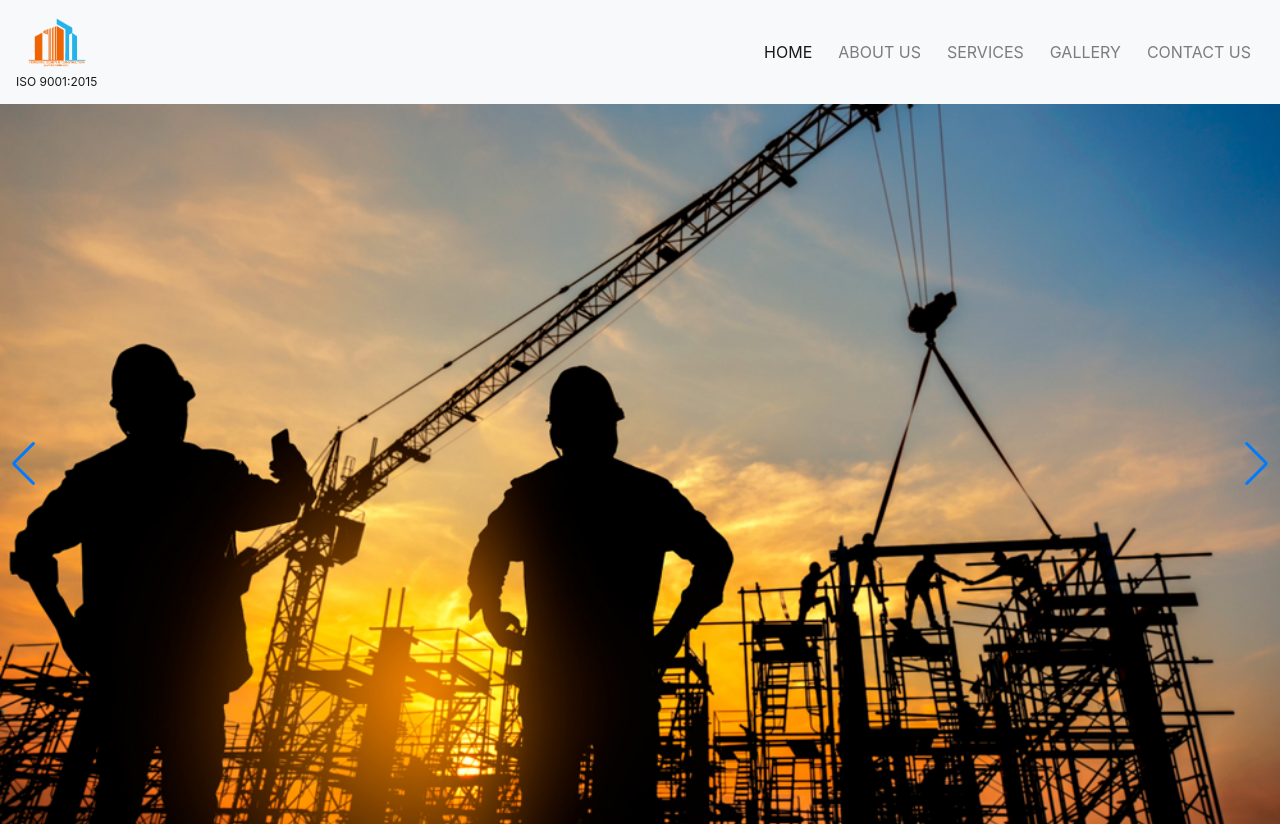
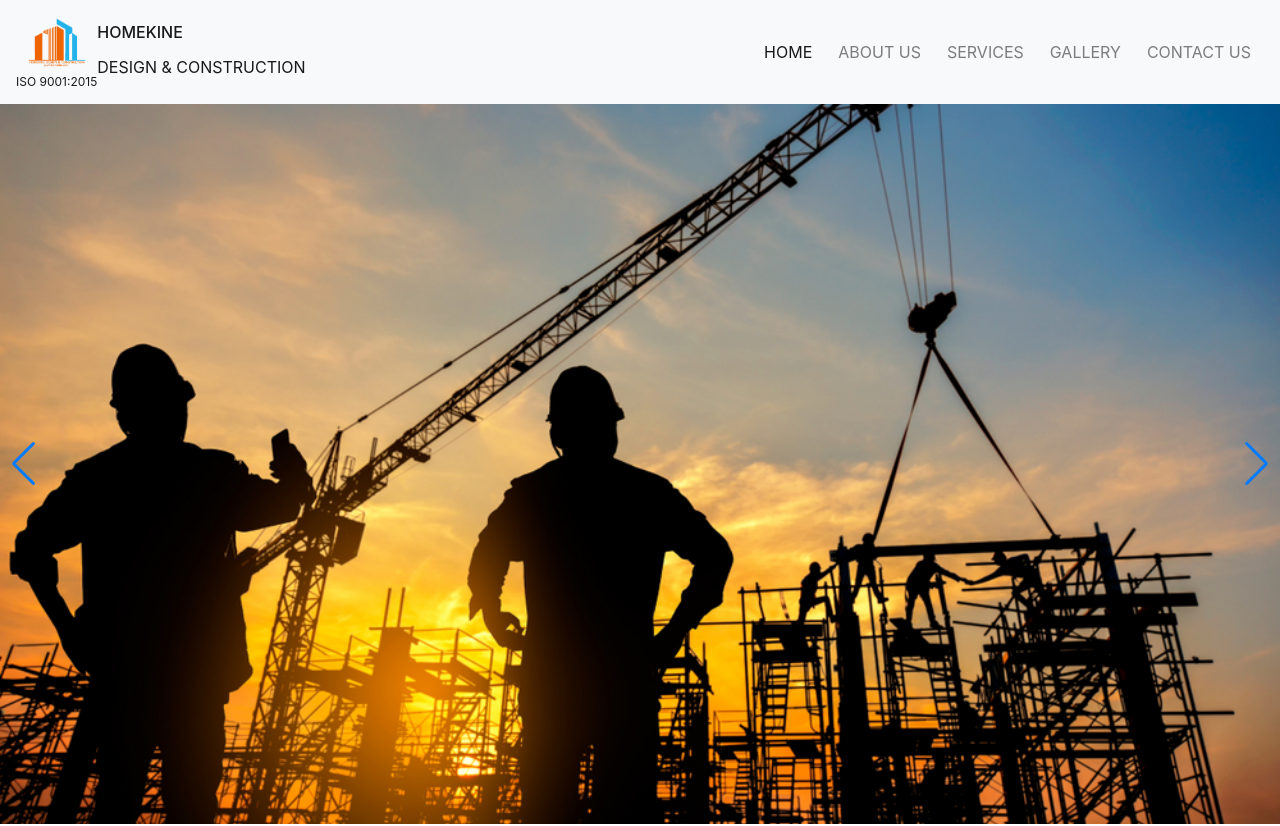
Before and after one commit to Chandrakant00032/homekine, a plain HTML site: page index.html in a window 1280 px wide. Shown: the top 826 px of the page. Drawn offline with nearby package versions, Linux system fonts and the light colour scheme; a script that the page names is missing.

Commit message:
header update

```diff
--- a/index.html
+++ b/index.html
@@ -36,8 +36,14 @@
         <div class="continer">
             <nav class="navbar navbar-expand-lg navbar-light bg-light">
                 <a class="navbar-brand" href="#">
-                    <div class="text-center">
-                        <img src="images/logo/logo.png" alt=""><p class="mb-0" style="font-size: 12px;">ISO 9001:2015</p>
+                    <div >
+                        <div class="d-flex align-items-center">
+                            <div class="text-center"><img src="images/logo/logo.png" alt=""><p class="mb-0" style="font-size: 12px;">ISO 9001:2015</p></div>
+                            <div>
+                                <h6>HOMEKINE</h6>
+                                <small>DESIGN & CONSTRUCTION</small>
+                            </div>
+                        </div>
                     </div>
                 </a>
                 <button class="navbar-toggler" type="button" data-toggle="collapse"
```
